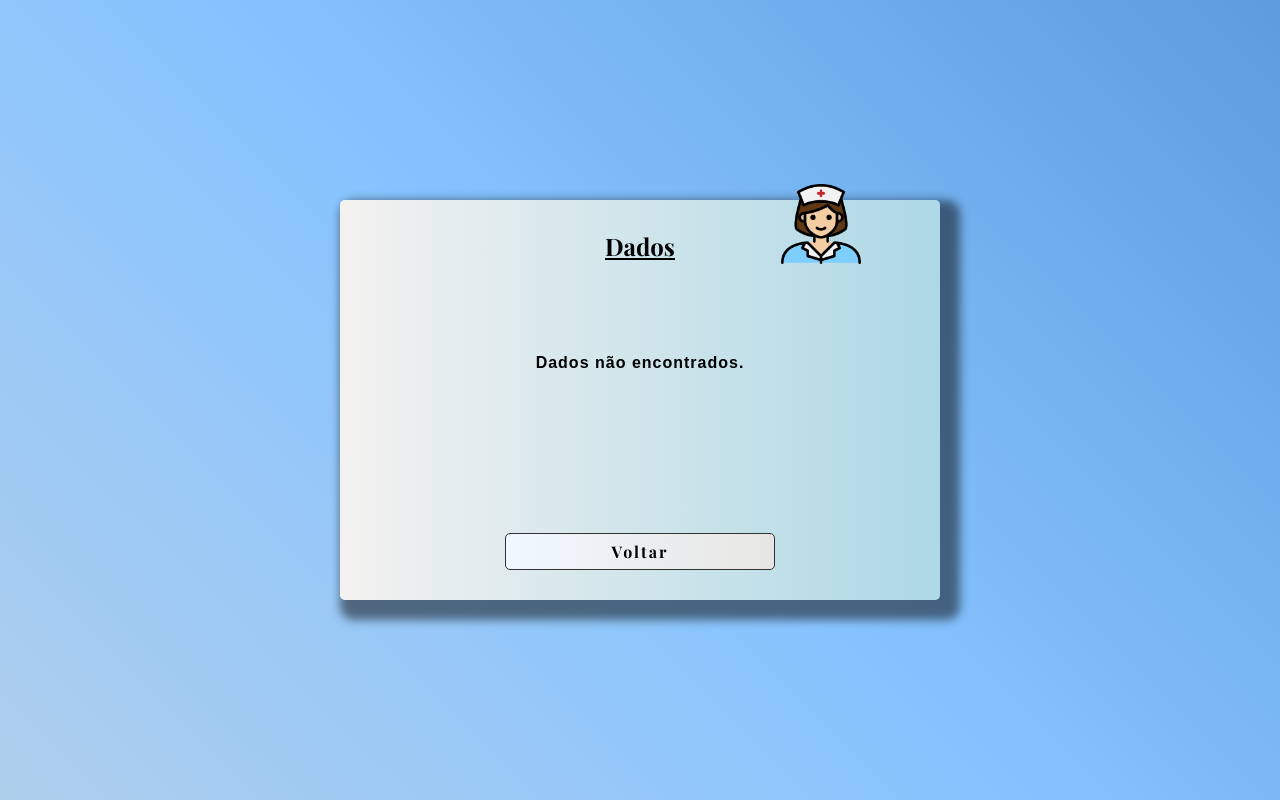
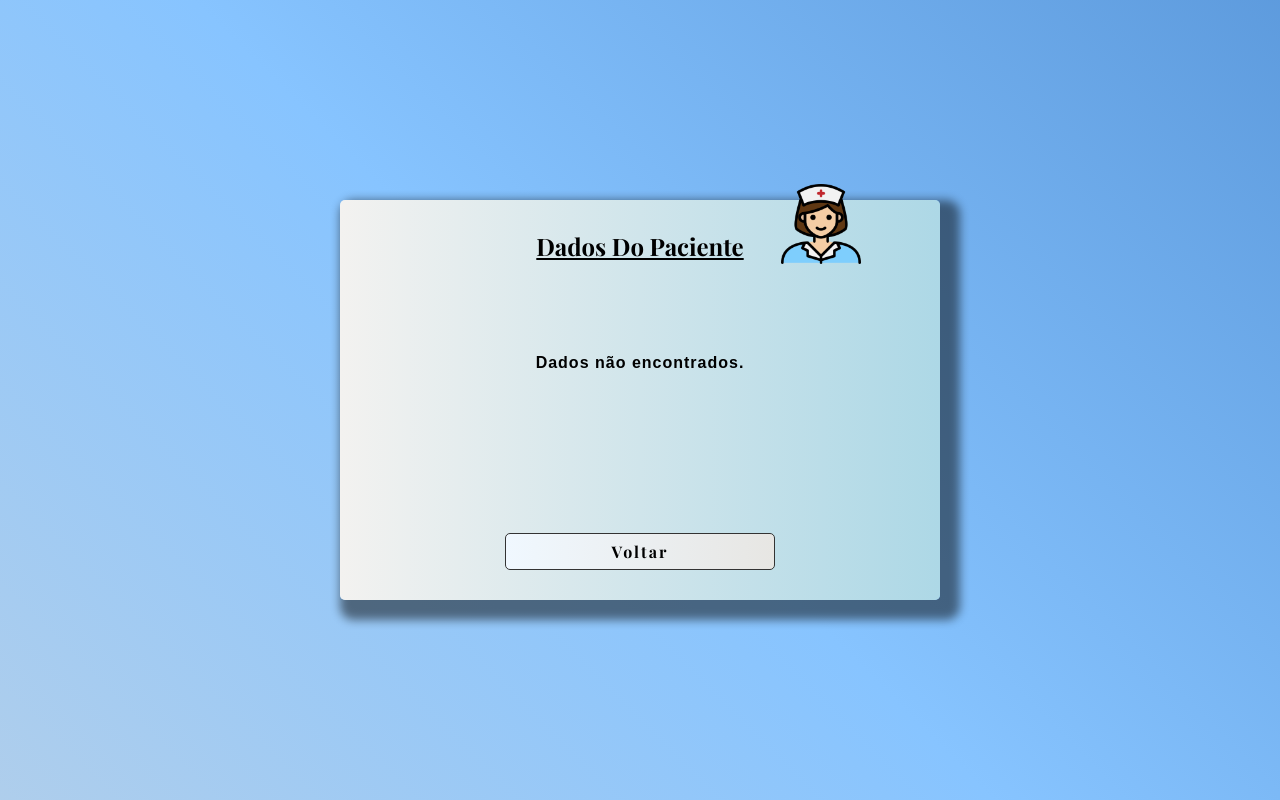
Before and after one commit to Dev-Adrianoo/formulario-enfermagem, a plain HTML site: page sintomas.html in a window 1280 px wide. Drawn offline with nearby package versions, Linux system fonts and the light colour scheme; a web font is replaced by a local one.

Commit message:
adicionando H1

```diff
--- a/sintomas.html
+++ b/sintomas.html
@@ -10,7 +10,7 @@
 </head>
 <body>
     <section class="section">
-        <h1>Dados</h1>
+        <h1>Dados Do Paciente</h1>
         <a href="https://www.ubbonline.org.br/noticias-10-cuidados-essenciais-para-o-uso-correto-de-medicamentos.html" target="_blank">
             <img src="imagens/nurse.png" class="nurse"></a>
         <div id="resultado"></div>
```
